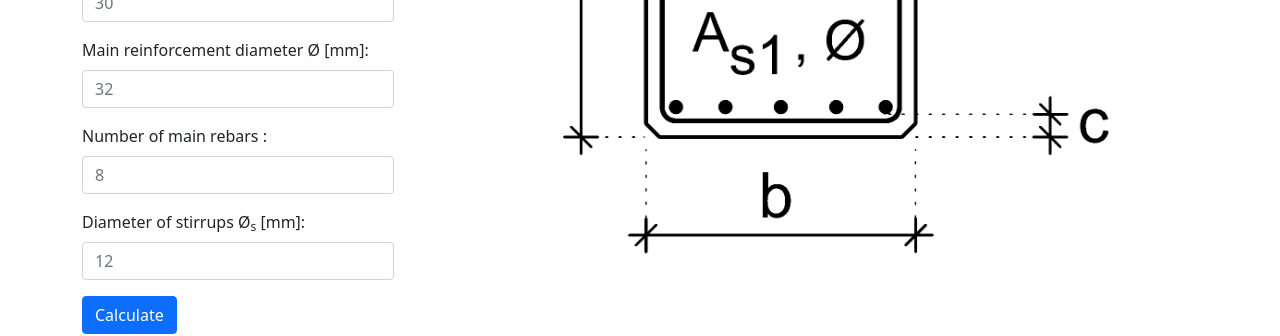
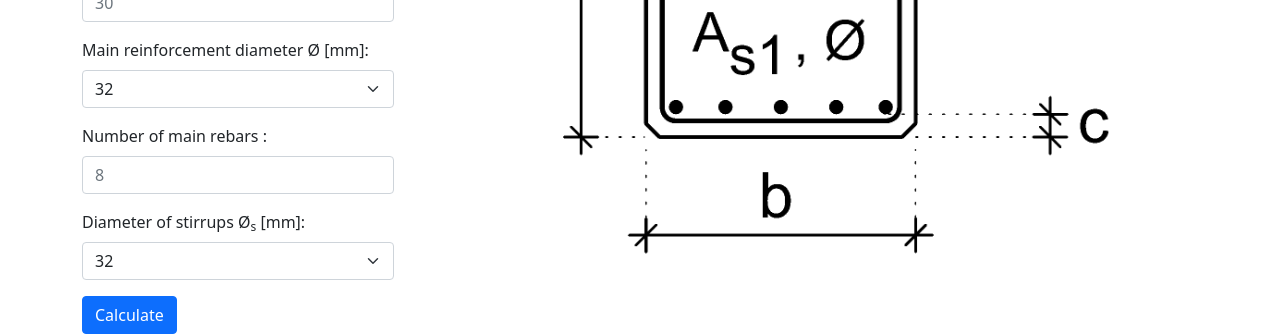
Before and after one commit to wowvaqa/engclcfe, a React (Create React App) app: page /reinforcedconcretecalc in a window 1280 px wide. Shown: the part 600-936 px from the top of the page. Built offline with nearby package versions, Linux system fonts and the light colour scheme.

Commit message:
ADD: Modal

```diff
--- a/src/App.js
+++ b/src/App.js
@@ -5,7 +5,7 @@ import { BrowserRouter as Router, Route, Routes } from "react-router-dom";
 import HomeView from "./views/HomeView";
 import TestApiView from "./views/TestApiView";
 import ReinforcedConcreteCalcView from "./views/ReinforcedConcreteCalcView";
-import AppModal from "./views/AppModal";
+import AppModalInfo from "./modals/AppModalInfo";
 
 import { useGlobalContext } from "./Context";
 
@@ -13,7 +13,7 @@ function App() {
   const { modalShow, setModalShow, modalText } = useGlobalContext();
   return (
     <>
-      <AppModal
+      <AppModalInfo
         show={modalShow}
         onHide={() => setModalShow(false)}
         text={modalText}
--- /dev/null
+++ b/src/modals/AppModalInfo.js
@@ -0,0 +1,27 @@
+import React from "react";
+import { Modal, Button } from "react-bootstrap";
+
+const AppModalInfo = (props) => {
+  return (
+    <Modal
+      {...props}
+      size="lg"
+      aria-labelledby="contained-modal-title-vcenter"
+      centered
+    >
+      <Modal.Header closeButton>
+        <Modal.Title id="contained-modal-title-vcenter">
+          Check input values
+        </Modal.Title>
+      </Modal.Header>
+      <Modal.Body>
+        <p>{props.text}</p>
+      </Modal.Body>
+      <Modal.Footer>
+        <Button onClick={props.onHide}>Close</Button>
+      </Modal.Footer>
+    </Modal>
+  );
+};
+
+export default AppModalInfo;
--- a/src/views/AppModal.js
+++ b/src/modals/AppModalInput.js
@@ -1,7 +1,7 @@
 import React from "react";
 import { Modal, Button } from "react-bootstrap";
 
-const AppModal = (props) => {
+const AppModalInput = (props) => {
   return (
     <Modal
       {...props}
@@ -11,17 +11,17 @@ const AppModal = (props) => {
     >
       <Modal.Header closeButton>
         <Modal.Title id="contained-modal-title-vcenter">
-          Sprawdź dane
+          Check input values
         </Modal.Title>
       </Modal.Header>
       <Modal.Body>
         <p>{props.text}</p>
       </Modal.Body>
       <Modal.Footer>
-        <Button onClick={props.onHide}>Zamknij</Button>
+        <Button onClick={props.onHide}>Close</Button>
       </Modal.Footer>
     </Modal>
   );
 };
 
-export default AppModal;
+export default AppModalInput;
--- a/src/views/ReinforcedConcreteCalcView.js
+++ b/src/views/ReinforcedConcreteCalcView.js
@@ -8,10 +8,12 @@ import {
   Table,
   Collapse,
 } from "react-bootstrap";
+import { useGlobalContext } from "../Context";
 import axios from "axios";
 import image from "../assets/API_1_pio.png";
 
 const ReinforcedConcreteCalcView = () => {
+  const { setModalShow, setModalText } = useGlobalContext();
   /* JSON Input data */
   const [nameValue, setNameValue] = useState("My first cross sect");
   const [bValue, setBValue] = useState(0.5);
@@ -35,6 +37,7 @@ const ReinforcedConcreteCalcView = () => {
    */
   async function sendData(event) {
     event.preventDefault();
+    handleError();
     await axios
       .post("https://django-civil-85.herokuapp.com/rect_sing_reinf", {
         name: nameValue,
@@ -58,6 +61,51 @@ const ReinforcedConcreteCalcView = () => {
         }
       );
   }
+
+  const handleError = () => {
+    if (Number.isNaN(bValue) || Number.isNaN(bValue)) {
+      setModalText("Invalid value : 'b'");
+      setModalShow(true);
+    }
+
+    if (Number.isNaN(hValue) || Number.isNaN(hValue)) {
+      setModalText("Invalid value : 'h'");
+      setModalShow(true);
+    }
+
+    if (bValue > 2) {
+      setModalText(
+        "Value 'b', are you sure you entered the given values in meters?"
+      );
+      setModalShow(true);
+    }
+
+    if (hValue > 4) {
+      setModalText(
+        "Value 'h', are you sure you entered the given values in meters?"
+      );
+      setModalShow(true);
+    }
+
+    if (Number.isNaN(cValue) || Number.isNaN(cValue)) {
+      setModalText("Invalid value : 'c'");
+      setModalShow(true);
+    }
+
+    if (cValue < 20) {
+      setModalText(
+        "The concrete cover is rarely smaller than 20 mm, are you sure of this decision?"
+      );
+      setModalShow(true);
+    }
+
+    if (cValue > 70) {
+      setModalText(
+        "the concrete cover is rarely grater than 70 mm, are you sure of this decision?"
+      );
+      setModalShow(true);
+    }
+  };
 
   return (
     <>
@@ -145,7 +193,20 @@ const ReinforcedConcreteCalcView = () => {
                 }}
               >
                 <Form.Label>Main reinforcement diameter Ø [mm]: </Form.Label>
-                <Form.Control type="number" placeholder="32" />
+                <Form.Select
+                  aria-label="Default select example"
+                  placeholder="32"
+                >
+                  <option value="32">32</option>
+                  <option value="25">25</option>
+                  <option value="20">20</option>
+                  <option value="18">18</option>
+                  <option value="16">16</option>
+                  <option value="12">12</option>
+                  <option value="10">10</option>
+                  <option value="8">8</option>
+                  <option value="6">6</option>
+                </Form.Select>
               </Form.Group>
 
               <Form.Group
@@ -170,7 +231,20 @@ const ReinforcedConcreteCalcView = () => {
                 <Form.Label>
                   Diameter of stirrups Ø<sub>s</sub> [mm]:
                 </Form.Label>
-                <Form.Control type="number" placeholder="12" />
+                <Form.Select
+                  aria-label="Default select example"
+                  placeholder="32"
+                >
+                  <option value="32">32</option>
+                  <option value="25">25</option>
+                  <option value="20">20</option>
+                  <option value="18">18</option>
+                  <option value="16">16</option>
+                  <option value="12">12</option>
+                  <option value="10">10</option>
+                  <option value="8">8</option>
+                  <option value="6">6</option>
+                </Form.Select>
               </Form.Group>
             </Form>
             <Button
```
Also changed, not shown: src/Context.js (line endings or trailing spaces).
